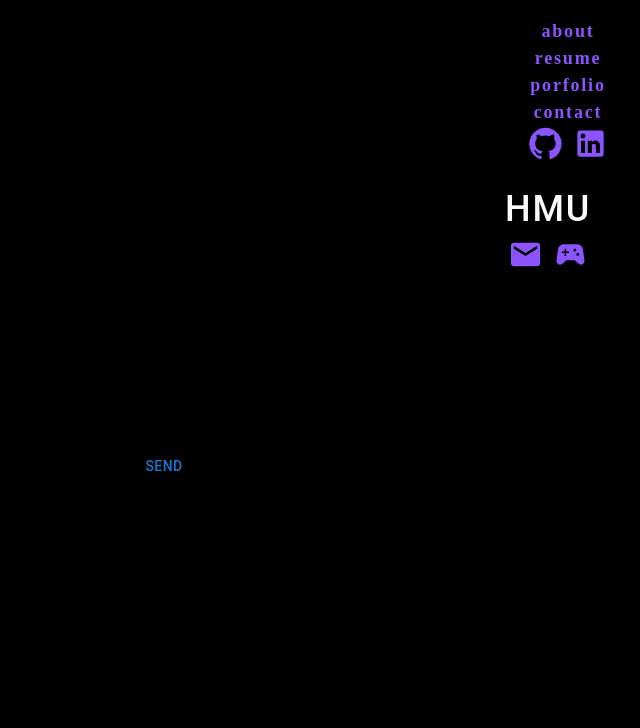
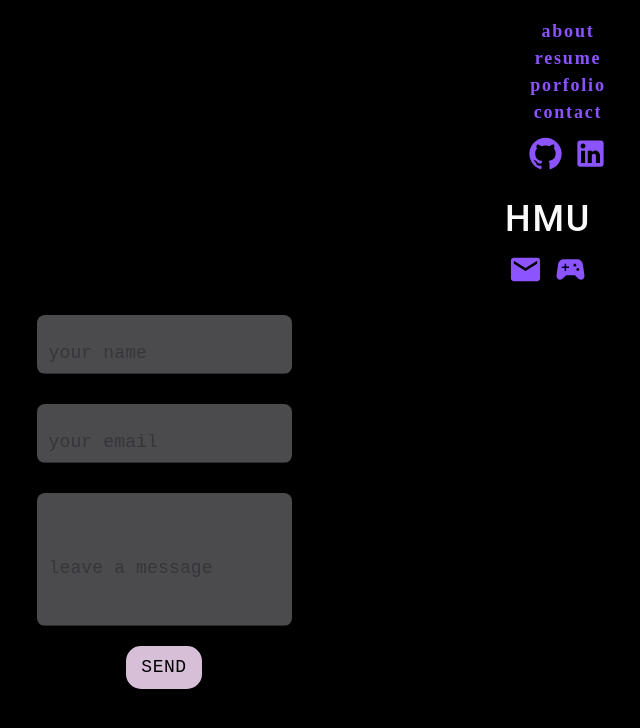
Before and after one commit to Jefid/jefid-react-portfolio, a React (Create React App) app: page /contact in a window 1280 px wide. Shown: the top 728 px of the page, without its empty margins (92-732 px from the left). Built offline with nearby package versions, Linux system fonts and the light colour scheme.

Commit message:
added CSS styling for Contact component

```diff
--- a/src/components/Contact/style.css
+++ b/src/components/Contact/style.css
@@ -0,0 +1,53 @@
+body {
+    transition: 0.5s ease;
+  }
+
+  #form-input,
+  #textbox {
+    color: #171a26;
+    font-size: large;
+    background-color: rgb(247, 247, 255, 0.3);
+    border-radius: 8px;
+    text-decoration: none;
+    font-family: 'Roboto Mono', monospace;
+  }
+
+  #textbox {
+    height: 100px;
+  }
+
+  div {
+    margin: 10px 0;
+  }
+
+  #submit-button {
+    width: 15%;
+    font-size: large;
+    background-color: thistle;
+    border-radius: 15px;
+    color: var(--dark);
+    font-family: 'Roboto Mono', monospace;
+  }
+
+  #submit-button:hover {
+    background-color: #f7f7ff;
+    letter-spacing: 0.2rem;
+    transition: 0.5s ease;
+  }
+
+  #form-input:focus,
+  #textbox:focus {
+    background-color: thistle;
+  }
+
+  @media (max-width: 500px) {
+    #contact-input,
+    #textbox {
+      width: 50%;
+    }
+
+    #submit-button {
+      width: 30%;
+      height: 40px;
+    }
+  }
```
